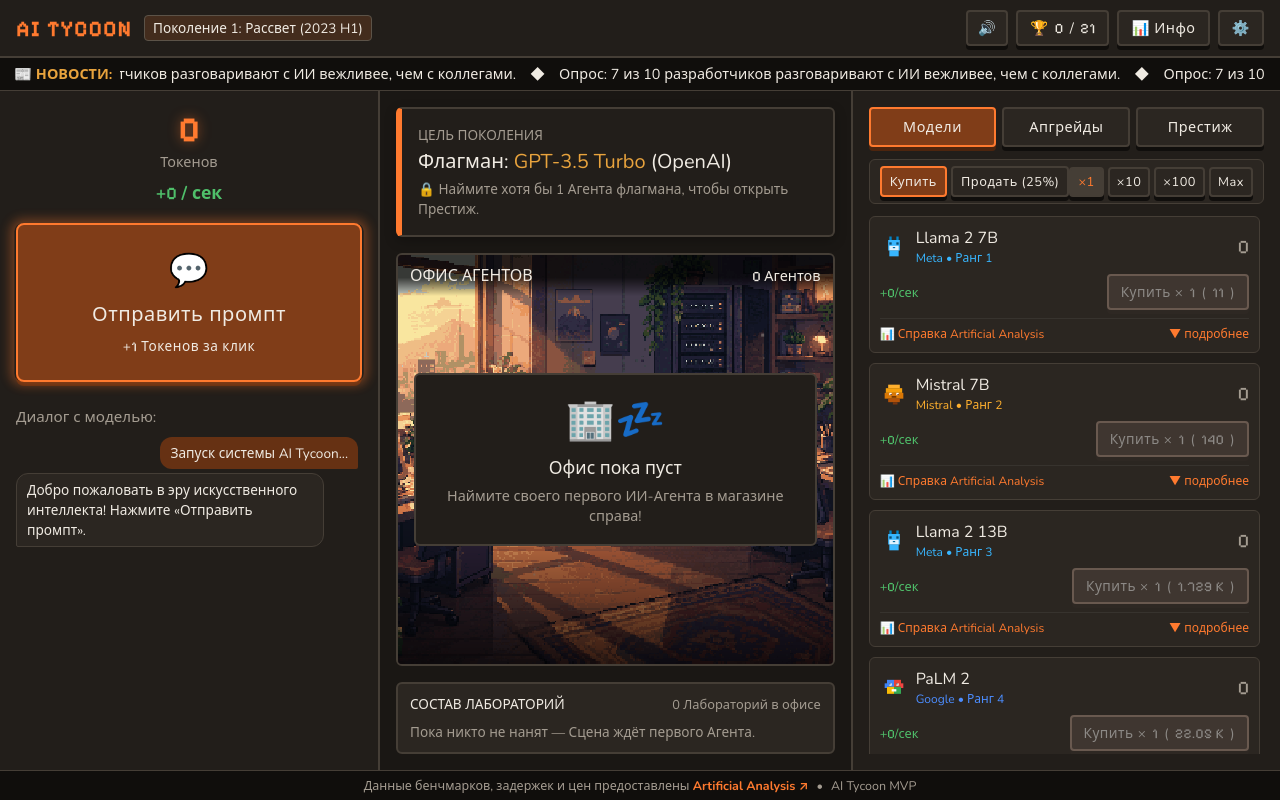
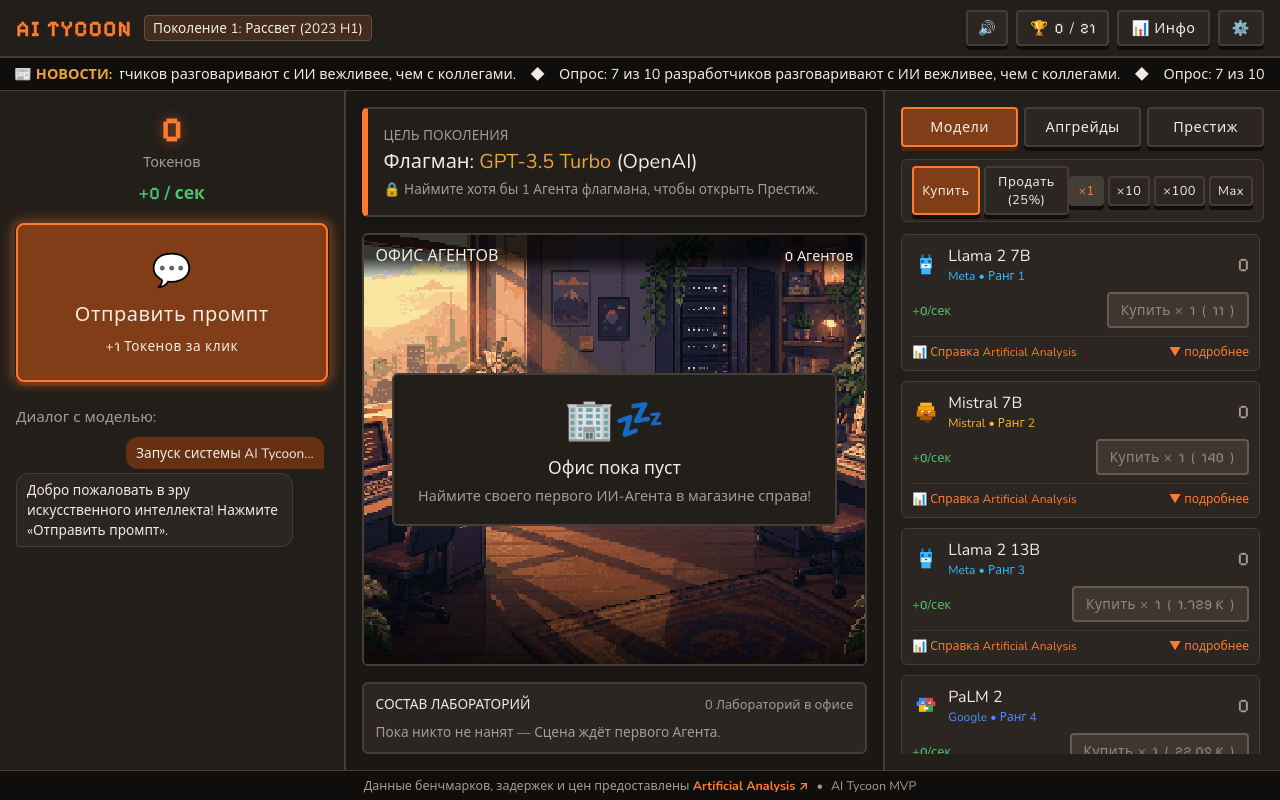
Before and after one commit to Narek-Khachikyan/Tycoon, a React (Vite) app: page / in a window 1280 px wide. Built offline with nearby package versions, Linux system fonts and the light colour scheme.

Commit message:
feat(ui): stable column grid and a derived single-column threshold
Closes #14

```diff
--- a/src/App.tsx
+++ b/src/App.tsx
@@ -14,6 +14,7 @@
 } from './components/Modals';
 import { Toasts } from './components/Toasts';
 import { CATALOG } from './economy/catalog';
+import { clickColWidth, shopColWidth, THREE_COL_MIN } from './layout';
 
 export const App: React.FC = () => {
   const tick = useGameStore((s) => s.tick);
@@ -26,17 +27,22 @@
   const [isAchievementsOpen, setAchievementsOpen] = useState(false);
   const [isStatsOpen, setStatsOpen] = useState(false);
   const [isSettingsOpen, setSettingsOpen] = useState(false);
-  const [isMobile, setIsMobile] = useState(false);
+  // Ширина окна нужна не для порога, а для базиса колонок: он считается из той же доли окна,
+  // что и раньше, иначе колонки стали бы постоянными. Порог и базис берутся из одного модуля.
+  const [viewport, setViewport] = useState({ width: 0, single: true });
   const rootRef = useRef<HTMLDivElement>(null);
 
   // Responsive check
   useEffect(() => {
-    const handleResize = () => {
-      setIsMobile(window.innerWidth < 960);
+    const measure = () => {
+      const width = window.innerWidth;
+      // Та же проверка, что и раньше, но порог приходит из модуля раскладки: отдельное число
+      // здесь разошлось бы с минимумами колонок при первом же изменении сетки.
+      setViewport((prev) => (prev.width === width ? prev : { width, single: width < THREE_COL_MIN }));
     };
-    handleResize();
-    window.addEventListener('resize', handleResize);
-    return () => window.removeEventListener('resize', handleResize);
+    measure();
+    window.addEventListener('resize', measure);
+    return () => window.removeEventListener('resize', measure);
   }, []);
 
   // Главный игровой цикл (tick loop 20 FPS)
@@ -83,8 +89,14 @@
 
   // Единственное, что перекрашивается при смене Поколения (ADR-0002). Ставится на корневой
   // элемент, поэтому производные --accent-hover / --tint-accent из .app-root видят тот же цвет.
+  // Ширины колонок живут здесь же по той же причине: кастомное свойство подставляется на том
+  // элементе, где объявлено, поэтому колонки не пересчитывают базис сами.
   // Приведение нужно потому, что кастомных свойств нет в React.CSSProperties.
-  const accent = { '--accent-color': CATALOG[generation].theme.accent } as React.CSSProperties;
+  const accent = {
+    '--accent-color': CATALOG[generation].theme.accent,
+    '--col-click': `${clickColWidth(viewport.width)}px`,
+    '--col-shop': `${shopColWidth(viewport.width)}px`,
+  } as React.CSSProperties;
 
   return (
     <div
@@ -124,13 +136,14 @@
           position: 'relative',
         }}
       >
-        {isMobile ? (
-          // Мобильный вид с переключением вкладок
+        {viewport.single ? (
+          // Одноколоночный режим: единственная колонка растягивается на всю ширину, поэтому её
+          // базис из трёхколоночной раскладки здесь не применяется.
           <div style={{ flex: 1, height: '100%', overflowX: 'auto', overflowY: 'hidden' }}>
-            {activeTab === 'click' && <ClickColumn />}
-            {activeTab === 'office' && <OfficeColumn />}
+            {activeTab === 'click' && <ClickColumn full />}
+            {activeTab === 'office' && <OfficeColumn full />}
             {(activeTab === 'shop' || activeTab === 'upgrades' || activeTab === 'perks') && (
-              <ShopColumn />
+              <ShopColumn full />
             )}
           </div>
         ) : (
@@ -144,7 +157,7 @@
       </main>
 
       {/* Мобильная панель навигации внизу экрана */}
-      {isMobile && (
+      {viewport.single && (
         <nav
           style={{
             display: 'flex',
--- a/src/components/ClickColumn.tsx
+++ b/src/components/ClickColumn.tsx
@@ -9,7 +9,7 @@
  *  не зависит от частоты кадров. */
 const APPROACH_MS = 55;
 
-export const ClickColumn: React.FC = () => {
+export const ClickColumn: React.FC<{ full?: boolean }> = ({ full = false }) => {
   const state = useGameStore((s) => s.state);
   const clickPrompt = useGameStore((s) => s.clickPrompt);
   const floaters = useGameStore((s) => s.floaters);
@@ -125,9 +125,11 @@
         padding: '20px 16px',
         backgroundColor: 'var(--bg-panel)',
         borderRight: '2px solid var(--border)',
-        // Не даём колонке стать шире контейнера: на мобильном экране это обрезало бы правую часть.
-        minWidth: 'min(320px, 100%)',
-        maxWidth: '380px',
+        // Базис приходит из модуля раскладки, а не из содержимого колонки: раньше ширина была
+        // min/max по содержимому, и переключение вкладки магазина дёргало всю сетку.
+        // В одноколоночном режиме колонка единственная и занимает всю ширину.
+        flex: full ? '1 1 auto' : '0 0 var(--col-click)',
+        minWidth: 0,
         gap: '18px',
         height: '100%',
         overflowY: 'auto',
--- a/src/components/OfficeColumn.tsx
+++ b/src/components/OfficeColumn.tsx
@@ -7,6 +7,7 @@
 import { formatCount, formatNumber } from '../economy/format';
 import { MascotSprite } from './MascotSprite';
 import { Num } from './Num';
+import { OFFICE_COL_MIN } from '../layout';
 
 // Сцен четыре, по две эпохи Поколения на каждую (ADR-0002), поэтому индекс Сцены —
 // floor(Поколение / 2). Список имён выводится из количества, а не дублируется руками:
@@ -83,7 +84,7 @@
     '--mote-delay': MOTES[i].delay,
   }) as React.CSSProperties;
 
-export const OfficeColumn: React.FC = () => {
+export const OfficeColumn: React.FC<{ full?: boolean }> = ({ full = false }) => {
   const state = useGameStore((s) => s.state);
   const triggerPrestige = useGameStore((s) => s.triggerPrestige);
   const notation = state.settings.notation;
@@ -116,6 +117,10 @@
     <div
       style={{
         flex: 1,
+        // Офис — единственная растягиваемая колонка. Её минимум держит офис читаемым в сетке
+        // из трёх колонок, а в одноколоночном режиме он снимается: иначе на узком экране колонка
+        // не влезла бы и обёртка пустила горизонтальную прокрутку.
+        minWidth: full ? 0 : OFFICE_COL_MIN,
         display: 'flex',
         flexDirection: 'column',
         backgroundColor: 'var(--bg-primary)',
--- a/src/components/ShopColumn.tsx
+++ b/src/components/ShopColumn.tsx
@@ -116,7 +116,7 @@
   );
 };
 
-export const ShopColumn: React.FC = () => {
+export const ShopColumn: React.FC<{ full?: boolean }> = ({ full = false }) => {
   const [tab, setTab] = useState<'models' | 'upgrades' | 'perks'>('models');
   const [expandedAA, setExpandedAA] = useState<Record<string, boolean>>({});
 
@@ -150,9 +150,11 @@
         padding: '16px',
         backgroundColor: 'var(--bg-panel)',
         borderLeft: '2px solid var(--border)',
-        // Не даём колонке стать шире контейнера: на мобильном экране это обрезало бы правую часть.
-        minWidth: 'min(360px, 100%)',
-        maxWidth: '440px',
+        // Базис приходит из модуля раскладки: раньше ширина считалась по содержимому вкладки,
+        // и переход «Модели» → «Апгрейды» сужал колонку примерно на 18%, а офис вбирал разницу.
+        // В одноколоночном режиме колонка единственная и занимает всю ширину.
+        flex: full ? '1 1 auto' : '0 0 var(--col-shop)',
+        minWidth: 0,
         height: '100%',
         overflowY: 'hidden',
       }}
--- /dev/null
+++ b/src/layout.ts
@@ -0,0 +1,45 @@
+/**
+ * Числа раскладки — единственный источник ширин колонок и порога одноколоночного режима.
+ *
+ * Базис колонок не зависит от содержимого активной вкладки магазина. Раньше ширина правой
+ * колонки задавалась `min`/`max` по содержимому, и переход «Модели» → «Апгрейды» сужал её
+ * примерно на 18%, а центральная колонка вбирала освободившееся место: разделители съезжали,
+ * и взгляд, который читает экран каждые несколько секунд, терял ориентир.
+ *
+ * Порог трёхколоночного режима равен сумме минимумов колонок, а не задан отдельно: между
+ * колонками нет ни зазоров, ни отступов, поэтому лишних слагаемых не требуется, а разойтись
+ * раскладка и порог уже не могут.
+ */
+
+/** Минимум колонки Клика, px. */
+export const CLICK_COL_MIN = 300;
+/** Максимум колонки Клика, px — прежний предел, до которого колонка и доли окна. */
+export const CLICK_COL_MAX = 380;
+/** Доля окна, на которой колонка Клика доходит до максимума. */
+export const CLICK_COL_SHARE = 0.27;
+
+/** Минимум колонки магазина, px. */
+export const SHOP_COL_MIN = 340;
+/** Максимум колонки магазина, px. */
+export const SHOP_COL_MAX = 440;
+/** Доля окна, на которой колонка магазина доходит до максимума. */
+export const SHOP_COL_SHARE = 0.31;
+
+/**
+ * Минимум колонки офиса, px. Офис — единственная растягиваемая колонка, поэтому её минимум
+ * задаёт нижнюю границу окна, на которой три колонки ещё помещаются.
+ */
+export const OFFICE_COL_MIN = 360;
+
+/** Ширина окна, ниже которой три колонки перестают помещаться и игра переходит в одну. */
+export const THREE_COL_MIN = CLICK_COL_MIN + SHOP_COL_MIN + OFFICE_COL_MIN;
+
+const clamp = (v: number, min: number, max: number) => Math.min(max, Math.max(min, v));
+
+/** Ширина колонки Клика при ширине окна `vw`: те же границы, что у CSS `clamp`. */
+export const clickColWidth = (vw: number): number =>
+  clamp(vw * CLICK_COL_SHARE, CLICK_COL_MIN, CLICK_COL_MAX);
+
+/** Ширина колонки магазина при ширине окна `vw`. */
+export const shopColWidth = (vw: number): number =>
+  clamp(vw * SHOP_COL_SHARE, SHOP_COL_MIN, SHOP_COL_MAX);
```
Also changed, not shown: 1 other file (tests, documents, lock files or other folders).
